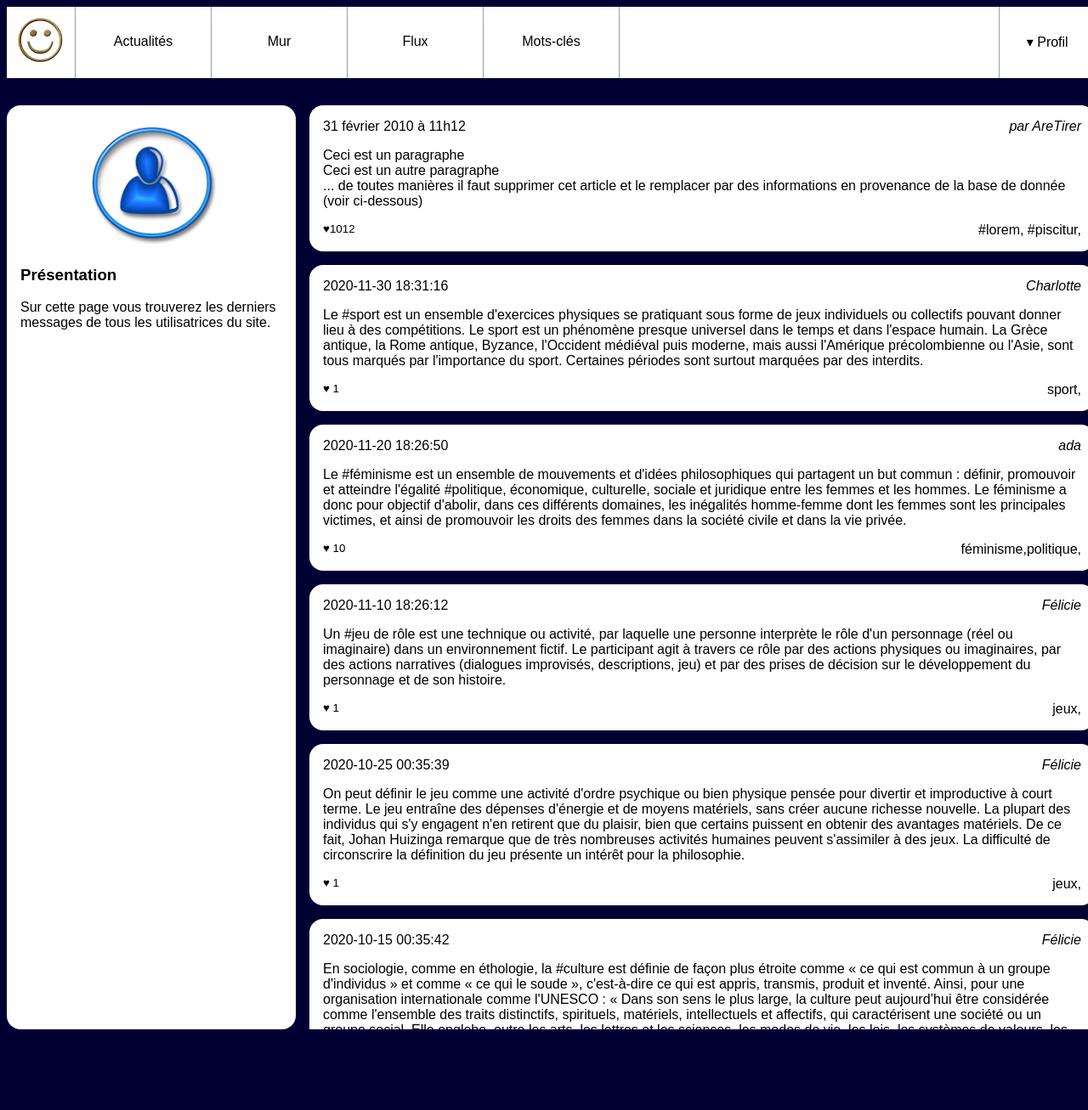
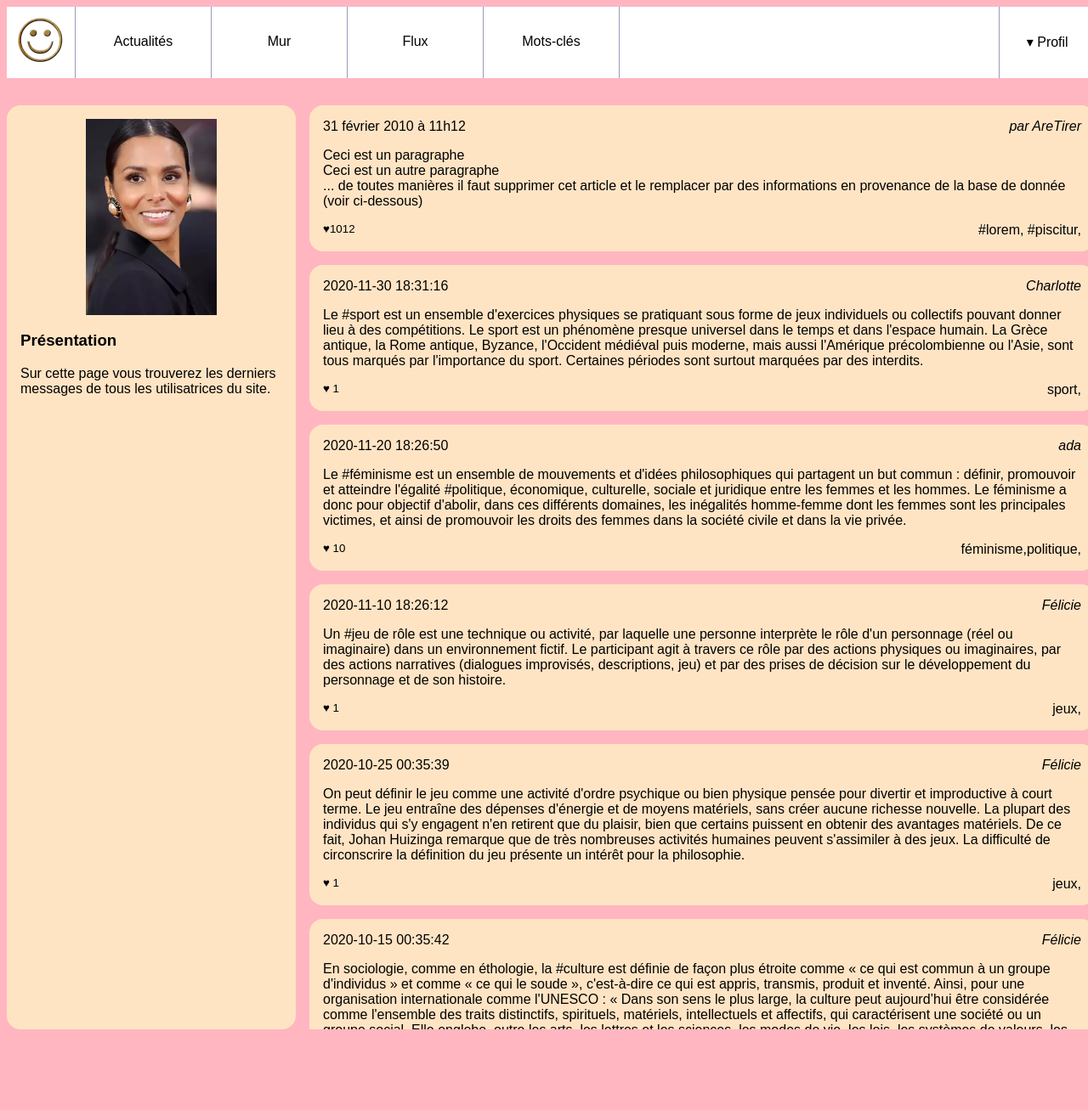
Before and after one commit to adatechschool/projet-collectif---reseau-social-php-la-shym-team, a PHP site: page /news.php in a window 1280 px wide. Shown: the top 1307 px of the page at 85% size. Run offline with PHP 8.4, Linux system fonts and the light colour scheme; data comes from the database, SQL or seed files in the repository.

Commit message:
changed background colour and profile pic

```diff
--- a/resoc_n1/resoc_n1/news.php
+++ b/resoc_n1/resoc_n1/news.php
@@ -26,7 +26,7 @@
         </header>
         <div id="wrapper">
             <aside>
-                <img src="user.jpg" alt="Portrait de l'utilisatrice"/>
+                <img src="shym.jpg" alt="Portrait de l'utilisatrice"/>
                 <section>
                     <h3>Présentation</h3>
                     <p>Sur cette page vous trouverez les derniers messages de
--- a/resoc_n1/resoc_n1/style.css
+++ b/resoc_n1/resoc_n1/style.css
@@ -1,5 +1,5 @@
 body{
-    background-color: #003;
+    background-color: lightpink;
     font-family: Arial;
 }
 
@@ -74,7 +74,7 @@ body>header #user:hover ul{
     margin:0 auto 2em auto;
 }
 #wrapper aside{
-    background-color: #fff;
+    background-color: bisque;
     flex:1;
     padding:1em;
     border-radius: 1em;
@@ -92,7 +92,7 @@ body>header #user:hover ul{
     overflow-y:  scroll;
 }
 #wrapper main article{
-    background-color: #fff;
+    background-color: bisque;
     padding:1em;
     margin-bottom: 1em ;
     border-radius: 1em;
```
Also changed, not shown: resoc_n1/resoc_n1/shym.jpg (added).
